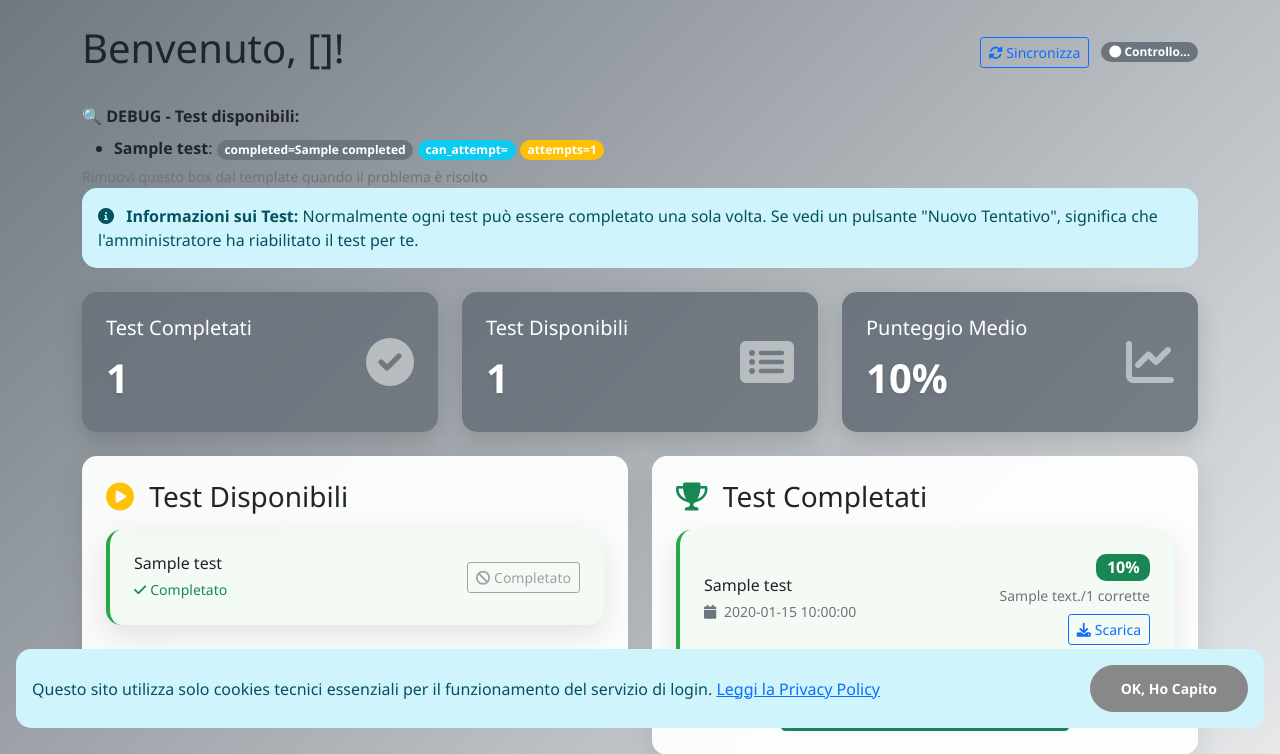
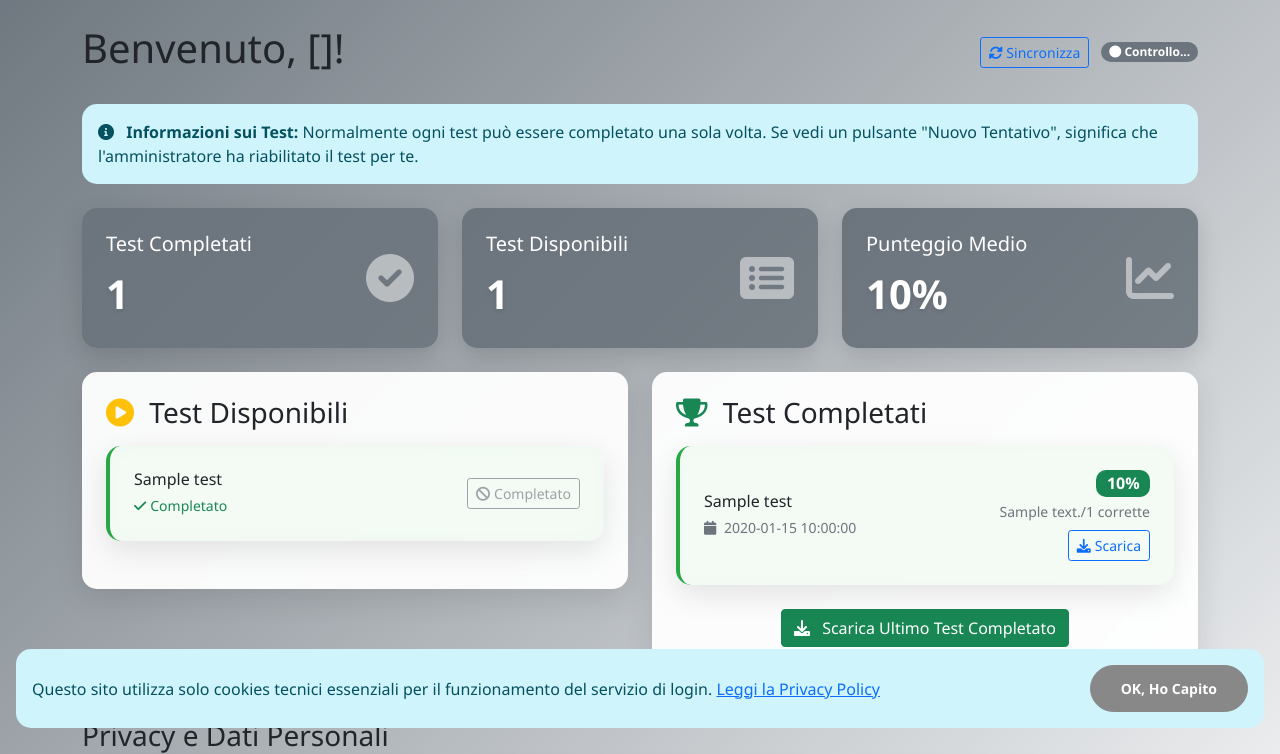
Before and after one commit to matteo-farinelli/azure-deploy, a Flask app: template templates/dashboard.html in a window 1280 px wide. Shown: the part 56-810 px from the top of the page. Run offline with Flask 3, Linux system fonts and the light colour scheme; the template is opened without the code that fills it: most values are stand-ins (such as "Sample title", 1, 10 or a date in 2020); some libraries are stand-ins or nearby versions.

Commit message:
Update dashboard.html

```diff
--- a/templates/dashboard.html
+++ b/templates/dashboard.html
@@ -48,25 +48,6 @@
             </div>
         </div>
     </div>
-
-    <!-- DEBUG: Rimuovi dopo aver risolto il problema -->
-    {% if available_tests %}
-    <div class="debug-box">
-        <strong>🔍 DEBUG - Test disponibili:</strong>
-        <ul class="mb-0 mt-2">
-            {% for test in available_tests %}
-            <li class="mb-1">
-                <strong>{{ test.name }}</strong>:
-                <span class="badge bg-secondary">completed={{ test.completed }}</span>
-                <span class="badge bg-info">can_attempt={{ test.can_attempt }}</span>
-                <span class="badge bg-warning">attempts={{ test.attempts_count }}</span>
-            </li>
-            {% endfor %}
-        </ul>
-        <small class="text-muted">Rimuovi questo box dal template quando il problema è risolto</small>
-    </div>
-    {% endif %}
-    <!-- Fine DEBUG -->
 
     <!-- Alert aggiornato per tentativi multipli -->
     <div class="alert alert-info mb-4">
```
